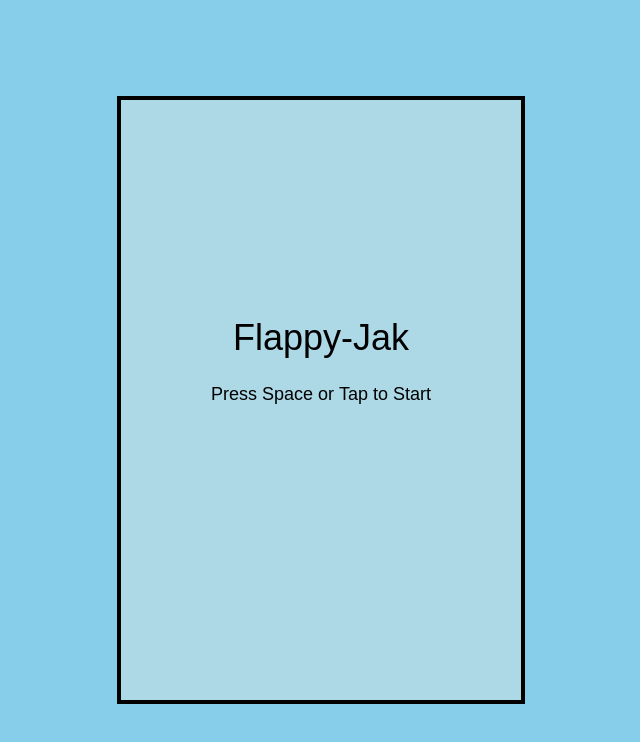
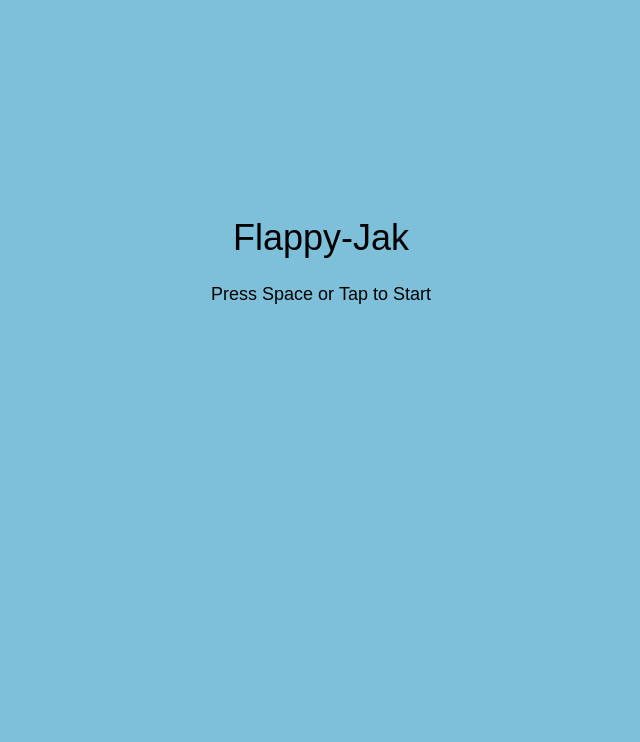
Before and after one commit to Anvith004/Flappy-Jak, a plain HTML site: page index.html in a window 1280 px wide. Shown: the whole page, without its empty margins (319-959 px from the left). Drawn offline with Linux system fonts and the light colour scheme.

Commit message:
index.html

```diff
--- a/css/style.css
+++ b/css/style.css
@@ -1,16 +1,8 @@
 body {
   margin: 0;
-  overflow: hidden;
-  background: skyblue;
+  background: #7ec0d9;
   display: flex;
   justify-content: center;
   align-items: center;
   height: 100vh;
 }
-
-canvas {
-  background: lightblue;
-  border: 4px solid black;
-  max-width: 95vw;
-  height: auto;
-}
--- a/index.html
+++ b/index.html
@@ -1,13 +1,22 @@
 <!DOCTYPE html>
 <html>
 <head>
+  <meta charset="UTF-8">
+
+  <!-- Important for mobile scaling -->
+  <meta name="viewport" content="width=device-width, initial-scale=1.0">
+
   <title>Flappy-Jak</title>
+
   <link rel="stylesheet" href="css/style.css">
 </head>
+
 <body>
 
-  <canvas id="gameCanvas" width="400" height="600"></canvas>
+  <!-- No width or height here -->
+  <canvas id="gameCanvas"></canvas>
 
   <script src="js/script.js"></script>
+
 </body>
 </html>
--- a/js/script.js
+++ b/js/script.js
@@ -1,5 +1,23 @@
 const canvas = document.getElementById("gameCanvas");
 const ctx = canvas.getContext("2d");
+
+function resizeCanvas() {
+  let screenWidth = window.innerWidth;
+  let screenHeight = window.innerHeight;
+
+  // Make it tall like mobile game
+  canvas.height = screenHeight;
+  canvas.width = screenHeight * 0.6;
+
+  // If width becomes bigger than screen, adjust
+  if (canvas.width > screenWidth) {
+    canvas.width = screenWidth;
+    canvas.height = screenWidth / 0.6;
+  }
+}
+
+resizeCanvas();
+window.addEventListener("resize", resizeCanvas);
 
 // ================= GLOBAL SETTINGS =================
 
```
